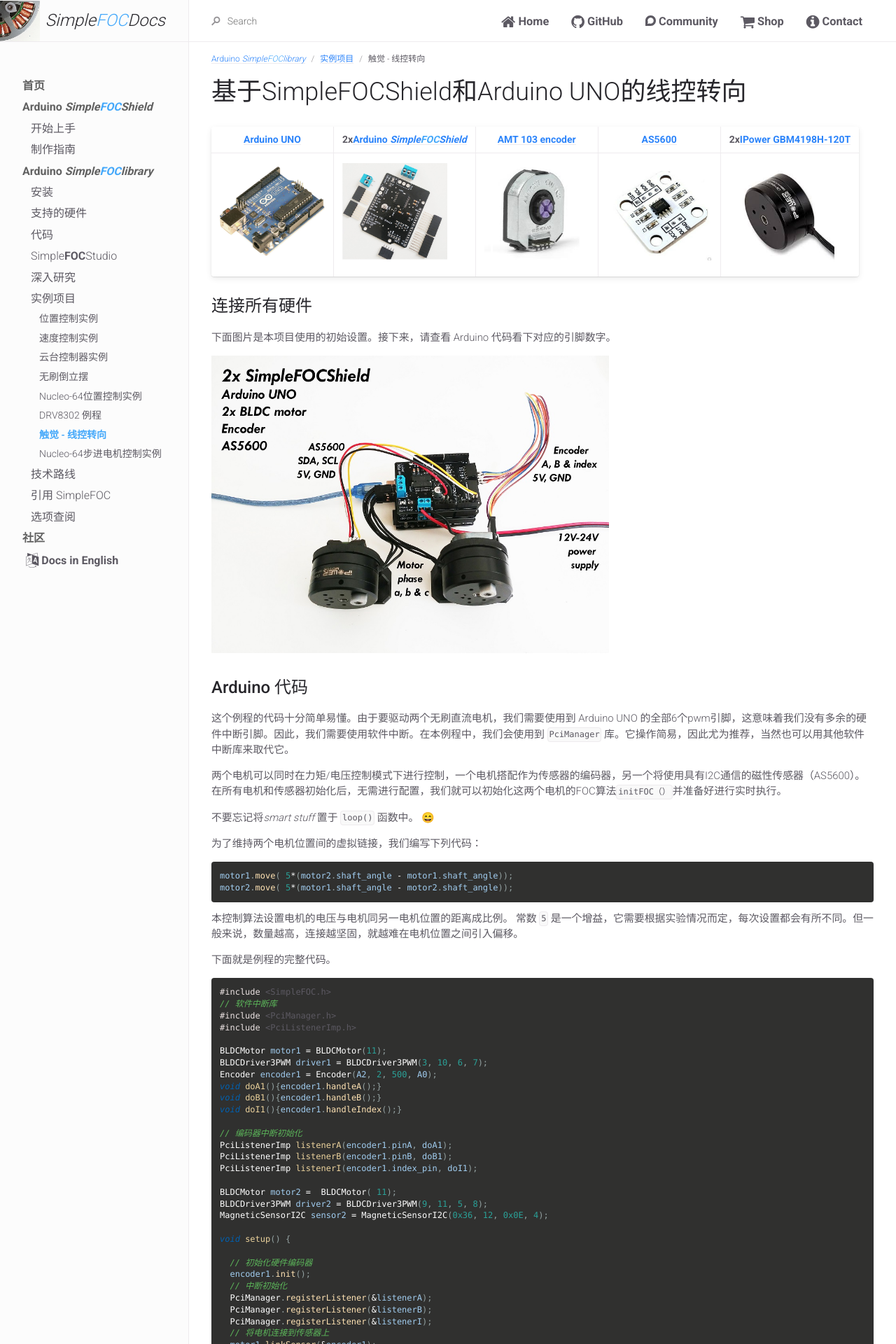
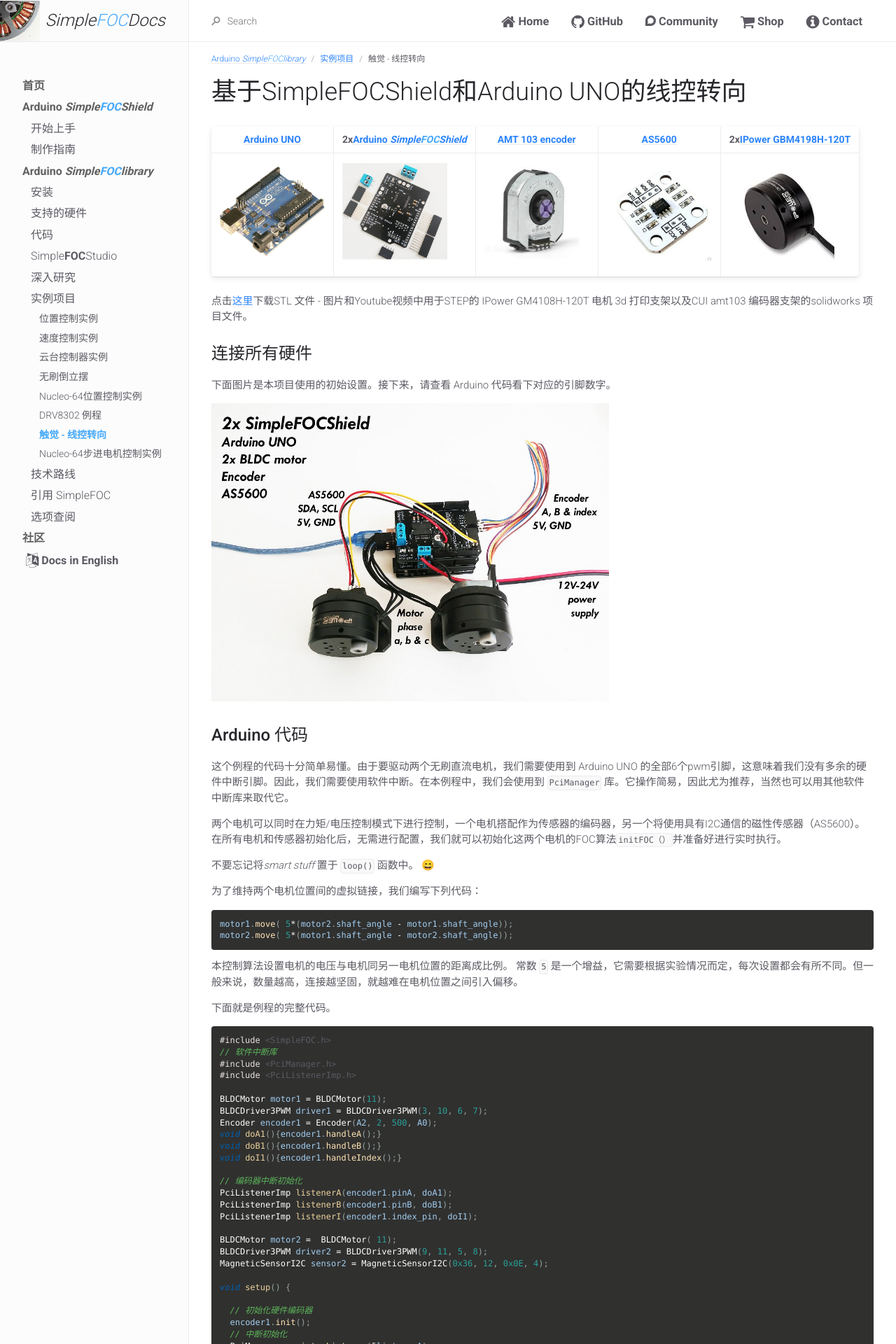
Before and after one commit to simplefoc/docs_chinese, a Jekyll site: the page built from docs/simplefoc_library/examples/haptics.md, in a window 1280 px wide. Shown: the top 1920 px of the page at 70% size. Built offline with Jekyll 4.4.1, drawn with Linux system fonts in a browser that asks for light colours; some of the changed text lies outside the part shown.

Commit message:
Update example

```diff
--- a/docs/simplefoc_library/examples/haptics.md
+++ b/docs/simplefoc_library/examples/haptics.md
@@ -14,6 +14,9 @@ grand_parent: Arduino <span class="simple">Simple<span class="foc">FOC</span>lib
 [Arduino UNO](https://store.arduino.cc/arduino-uno-rev3) | 2x[Arduino <span class="simple">Simple<span class="foc">FOC</span>Shield</span>](arduino_simplefoc_shield_showcase) | [AMT 103 encoder](https://www.mouser.fr/ProductDetail/CUI-Devices/AMT103-V?qs=%2Fha2pyFaduiAsBlScvLoAWHUnKz39jAIpNPVt58AQ0PVb84dpbt53g%3D%3D) | [AS5600](https://www.ebay.com/itm/1PC-New-AS5600-magnetic-encoder-sensor-module-12bit-high-precision/303401254431?hash=item46a41fbe1f:g:nVwAAOSwTJJd8zRK) | 2x[IPower GBM4198H-120T](https://www.ebay.com/itm/iPower-Gimbal-Brushless-Motor-GBM4108H-120T-for-5N-7N-GH2-ILDC-Aerial-photo-FPV/254541115855?hash=item3b43d531cf:g:q94AAOSwPcVVo571)
 --- | --- | --- | --- | ---
 <img src="extras/Images/arduino_uno.jpg" class="imgtable150"> |  <img src="extras/Images/shield_to_v13.jpg" class="imgtable150">  | <img src="extras/Images/enc1.png" class="imgtable150"> | <img src="extras/Images/as5600.jpg" class="imgtable150">  | <img src="extras/Images/mot.jpg" class="imgtable150">
+
+点击[这里](extras/gm4108_encoder_mount.zip)下载STL 文件 - 图片和Youtube视频中用于STEP的 IPower GM4108H-120T 电机 3d 打印支架以及CUI amt103 编码器支架的solidworks 项目文件。
+
 
 
 ## 连接所有硬件
```
Also changed, not shown: docs/simplefoc_library/examples/stepper_control_nucleo.md (+4 -0 lines).
